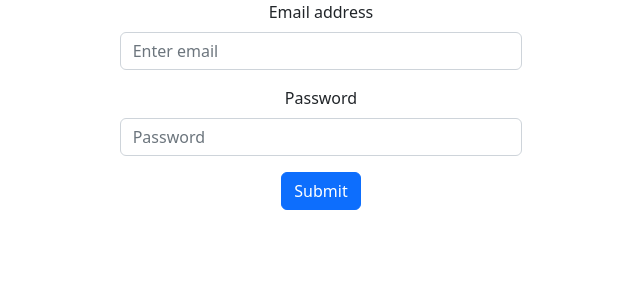
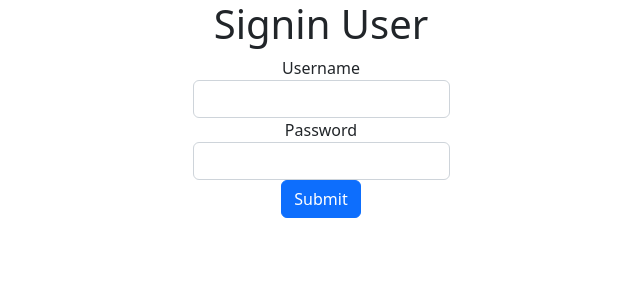
Before and after one commit to Rizwan-khan-03/Admin-dashboard-SideBar, a React (Create React App) app: page / in a window 1280 px wide. Shown: the top 300 px of the page, without its empty margins (319-959 px from the left). Built offline with nearby package versions, Linux system fonts and the light colour scheme.

Commit message:
auth protect

```diff
--- /dev/null
+++ b/src/Component/Layoute/Header.jsx
@@ -0,0 +1,17 @@
+import React from 'react';
+import Card from 'react-bootstrap/Card';
+
+function Header() {
+  return (
+    <div>
+
+    <Card >
+      <Card.Header>Featured</Card.Header>
+
+    </Card>
+
+    </div>
+  )
+}
+
+export default Header
--- a/src/Pages/Login.jsx
+++ b/src/Pages/Login.jsx
@@ -1,69 +1,160 @@
-import React , { useState }from 'react';
-import Button from 'react-bootstrap/Button';
-import Form from 'react-bootstrap/Form';
-import Container from 'react-bootstrap/Container';
-import Row from 'react-bootstrap/Row';
-import Col from 'react-bootstrap/Col';
+// import React , { useState }from 'react';
+// import Button from 'react-bootstrap/Button';
+// import Form from 'react-bootstrap/Form';
+// import Container from 'react-bootstrap/Container';
+// import Row from 'react-bootstrap/Row';
+// import Col from 'react-bootstrap/Col';
+// import { useNavigate } from "react-router-dom";
+
+// function Login() {
+//   const navigate = useNavigate();
+//   const [form ,setForm] =useState({
+//     email:'',
+//     password:''
+//   })
+//   function onchangeHandeler(e) {
+//     e.preventDefault();
+//     let nam = e.target.name;
+//     let val = e.target.value;
+//     var new_form = form;
+//     new_form[nam] = val;
+//     setForm({...new_form});
+//   }
+//   const onSubmitHandler =()=>{
+// if(form){
+//   localStorage.setItem('jwtToken',"4e4b953b952d986cf06043aa0d1a06aee4bbf039")
+//   console.log('form',form);
+//   navigate(`/layout`)
+// }
+
+
+//   }
+//   return (
+
+//     <Container fluid>
+//       <Row className="justify-content-md-center align-middle">
+//         <Col xs={12} md={4} lg={4}>
+//           <div><Form onSubmit={onSubmitHandler}>
+//             <Form.Group className="mb-3" controlId="formBasicEmail">
+//               <Form.Label>Email address</Form.Label>
+//               <Form.Control
+//                type="email"
+//                 placeholder="Enter email"
+//                 name="email"
+//                 value={form.email}
+//                 onChange={(e) => onchangeHandeler(e)}/>
+
+//             </Form.Group>
+
+//             <Form.Group className="mb-3" controlId="formBasicPassword">
+//               <Form.Label>Password</Form.Label>
+//               <Form.Control
+//               type="password"
+//               placeholder="Password"
+//               name="password"
+//                 value={form.password}
+//                 onChange={(e) => onchangeHandeler(e)} />
+//             </Form.Group>
+//             <Button variant="primary" type="submit">
+//               Submit
+//             </Button>
+//           </Form></div>
+//         </Col>
+
+//       </Row>
+//     </Container>
+//   )
+// }
+
+// export default Login
+import React, { useState } from "react";
+import { useDispatch } from "react-redux";
 import { useNavigate } from "react-router-dom";
 
-function Login() {
+function Signin() {
+  const [userData, setUserData] = useState({ username: "", password: "" });
+  const [errorMessage, setErrorMessage] = useState({ value: "" });
+  console.log("auth", localStorage.getItem("isAuthenticated"));
   const navigate = useNavigate();
-  const [form ,setForm] =useState({
-    email:'',
-    password:''
-  })
-  function onchangeHandeler(e) {
+
+  const handleInputChange = (e) => {
+    setUserData((prevState) => {
+      return {
+        ...prevState,
+        [e.target.name]: e.target.value,
+      };
+    });
+  };
+
+  const handleSubmit = (e) => {
     e.preventDefault();
-    let nam = e.target.name;
-    let val = e.target.value;
-    var new_form = form;
-    new_form[nam] = val;
-    setForm({...new_form});
-  }
-  const onSubmitHandler =()=>{
-if(form){
-  localStorage.setItem('jwtToken',"4e4b953b952d986cf06043aa0d1a06aee4bbf039")
-  console.log('form',form);
-  navigate(`/layout`)
+    //if username or password field is empty, return error message
+    if (userData.username === "" || userData.password === "") {
+      setErrorMessage((prevState) => ({
+        value: "Empty username/password field",
+      }));
+    } else if (userData.username == "admin" && userData.password == "123456") {
+      //Signin Success
+      localStorage.setItem("isAuthenticated", "true");
+      navigate(`/layout`)
+    } else {
+      //If credentials entered is invalid
+      setErrorMessage((prevState) => ({ value: "Invalid username/password" }));
+    }
+  };
+//   const onSubmitHandler =()=>{
+// if(form){
+//   localStorage.setItem('jwtToken',"4e4b953b952d986cf06043aa0d1a06aee4bbf039")
+//   console.log('form',form);
+//   navigate(`/layout`)
+// }
+
+
+//   }
+  return (
+    <div className="text-center">
+      <h1>Signin User</h1>
+      <form
+        style={{
+          display: "flex",
+          flexDirection: "column",
+          justifyContent: "center",
+          alignItems: "center",
+        }}
+      >
+        <div className="form-group">
+          <label>Username</label>
+          <input
+            className="form-control"
+            type="text"
+            name="username"
+            onChange={(e) => handleInputChange(e)}
+          />
+        </div>
+
+        <div className="form-group">
+          <label>Password</label>
+          <input
+            className="form-control"
+            type="password"
+            name="password"
+            onChange={(e) => handleInputChange(e)}
+          />
+        </div>
+        <button
+          type="submit"
+          className="btn btn-primary"
+          onClick={handleSubmit}
+        >
+          Submit
+        </button>
+
+        {errorMessage.value && (
+          <p className="text-danger"> {errorMessage.value} </p>
+        )}
+      </form>
+    </div>
+  );
 }
 
-
-  }
-  return (
-
-    <Container fluid>
-      <Row className="justify-content-md-center align-middle">
-        <Col xs={12} md={4} lg={4}>
-          <div><Form onSubmit={onSubmitHandler}>
-            <Form.Group className="mb-3" controlId="formBasicEmail">
-              <Form.Label>Email address</Form.Label>
-              <Form.Control
-               type="email"
-                placeholder="Enter email"
-                name="email"
-                value={form.email}
-                onChange={(e) => onchangeHandeler(e)}/>
-
-            </Form.Group>
-
-            <Form.Group className="mb-3" controlId="formBasicPassword">
-              <Form.Label>Password</Form.Label>
-              <Form.Control
-              type="password"
-              placeholder="Password"
-              name="password"
-                value={form.password}
-                onChange={(e) => onchangeHandeler(e)} />
-            </Form.Group>
-            <Button variant="primary" type="submit">
-              Submit
-            </Button>
-          </Form></div>
-        </Col>
-
-      </Row>
-    </Container>
-  )
-}
-
-export default Login
+export default Signin;
--- a/src/Router/ProtectRoutes.jsx
+++ b/src/Router/ProtectRoutes.jsx
@@ -1,22 +1,21 @@
 import React, { useEffect } from 'react';
 import { useNavigate } from "react-router-dom";
+import { Navigate, Outlet } from 'react-router-dom';
+const PrivateRoute = ({ Component }) => {
+  const navigate = useNavigate()
+   const isAuthenticated = localStorage.getItem("isAuthenticated");
+  let token = localStorage.getItem('jwtToken')
+  // useEffect(() => {
+  //   if (!token) navigate('/')
 
-const PrivateRoute = ({ Component }) => {
-  let token = localStorage.getItem('jwtToken')
-  const navigate = useNavigate()
-  useEffect(() => {
-    // let token = localStorage.getItem('jwtToken')
-    if (!token) navigate('/')
+  // }, [])
+  // return (
+  //   <>
+  //   {token && <Component />}
 
-  }, [])
-  return (
-    <>
-    {
-    token &&  <Component />
-    }
-
-    </>
-  )
+  //   </>
+  // )
+  return token ? <Component /> : <Navigate to="/" />;
 };
 
 export default PrivateRoute;
```
Also changed, not shown: src/Component/Layoute/Layout.jsx (+46 -82 lines), src/Component/Layoute/SideBar.jsx (+1 -37 lines), src/Component/Layoute/User.jsx (added, +22 -0 lines), src/store/Action/Action.js (added, +11 -0 lines), src/store/Reducer/Reducer.js (added, +15 -0 lines), src/store/Reducer/index.js (added, +8 -0 lines), src/store/index.js (added, +7 -0 lines).
